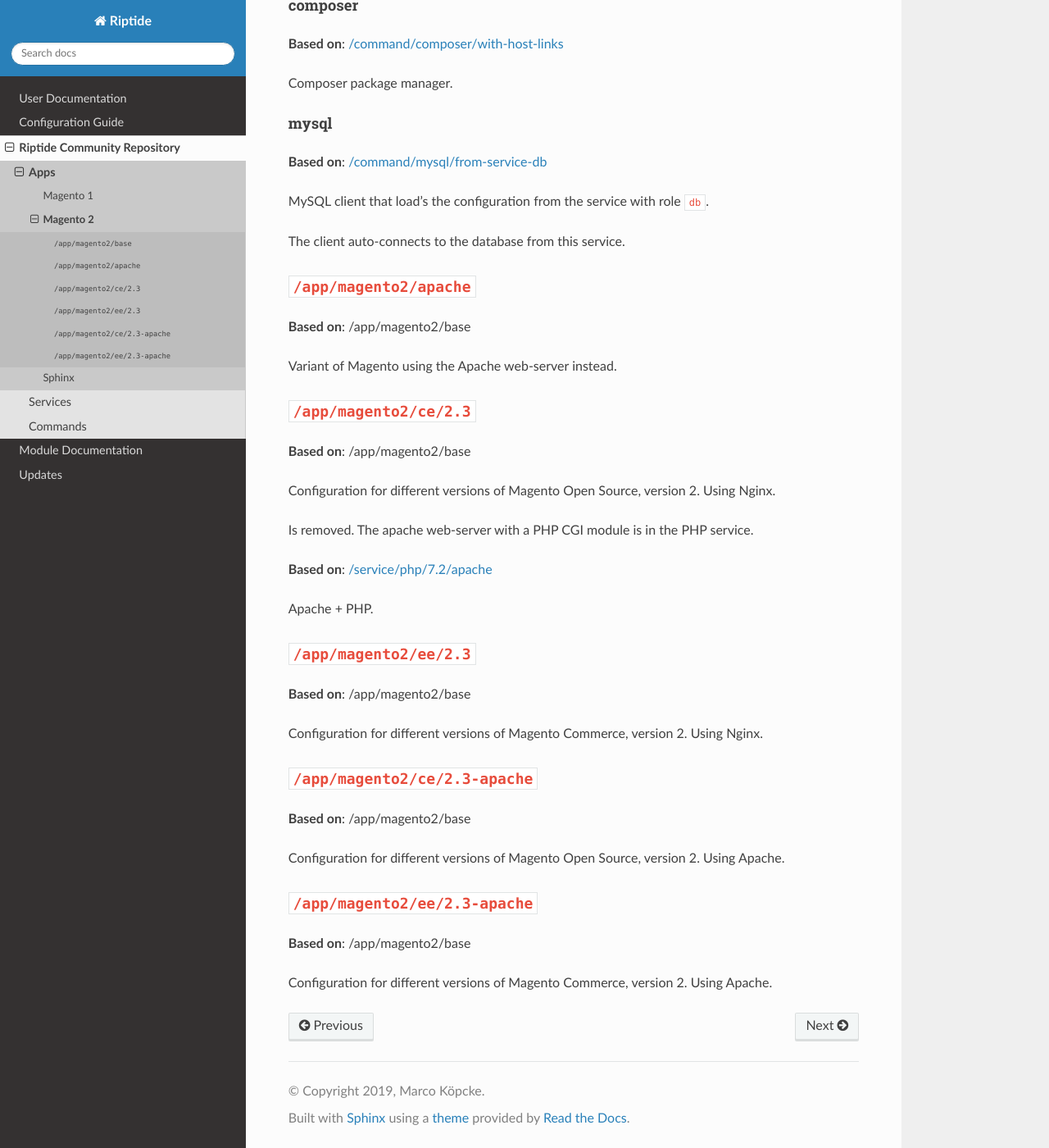
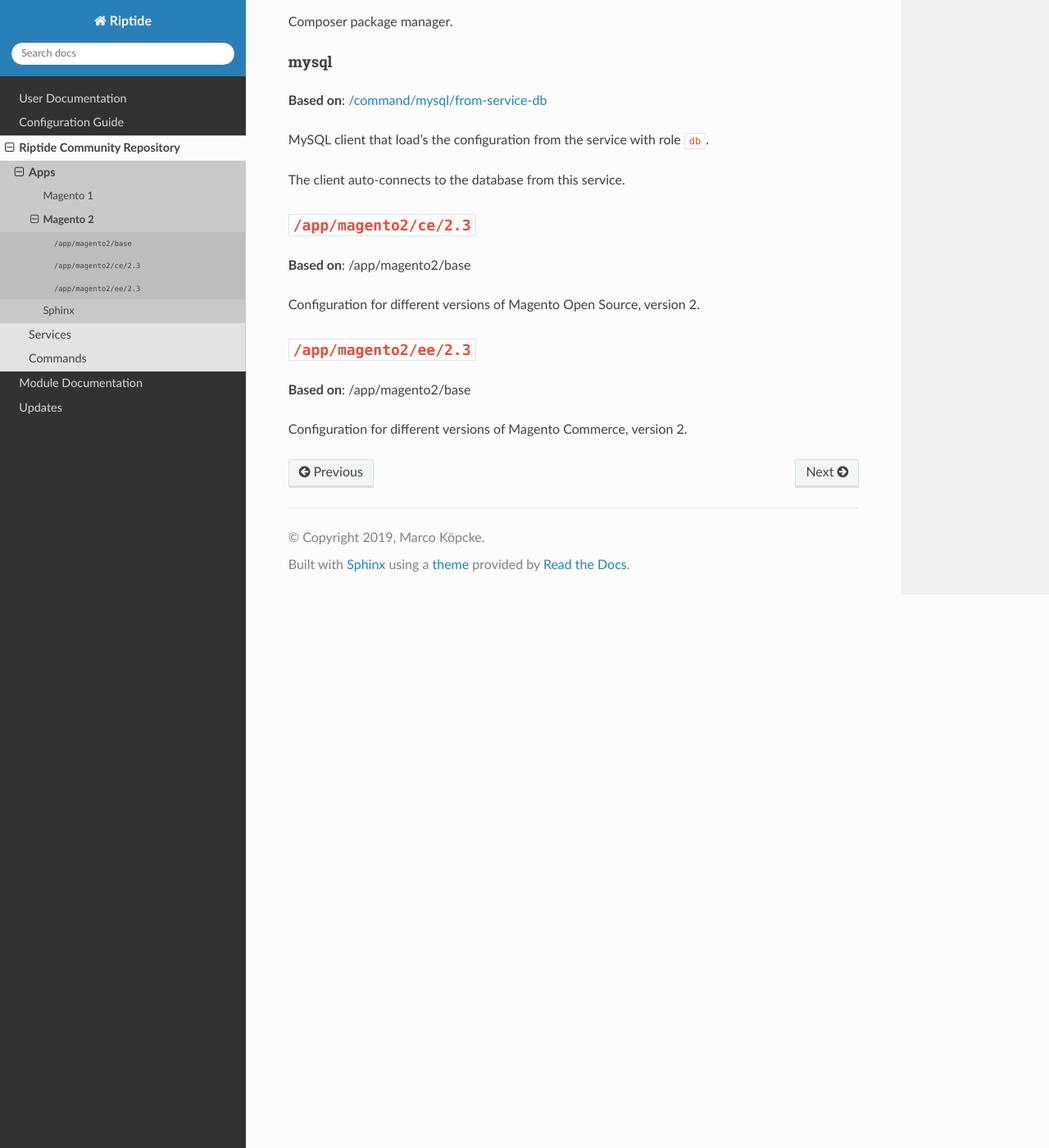
Before and after one commit to theCapypara/riptide-docs, a Sphinx documentation site: the page built from source/repo_docs/app/magento2.rst, in a window 1280 px wide and 1400 px high, scrolled down 4243 px. Shown: the whole window at 82% size. Built offline with Sphinx 7.4.7 and the Read the Docs theme 2.0.0, drawn with Linux system fonts in a browser that asks for light colours; formulas are drawn with MathJax 3; some of the changed text lies outside the part shown.

Commit message:
Riptide Repo documentation - Build for c6100178
URL: https://github.com/Parakoopa/riptide-repo/commit/c6100178aabcf2922c879fc7ffdbb8a5cc06c2e5

```diff
--- a/source/repo_docs/app/magento2.rst
+++ b/source/repo_docs/app/magento2.rst
@@ -7,7 +7,7 @@ Magento_ eCommerce platform, version 2.
 
 The Riptide app comes with Varnish, Redis, RabbitMQ and a mail catcher.
 
-Web server is based on Nginx. The "Apache" variants contain web servers based on Apache.
+Web server is based on Nginx.
 
 .. _Magento: https://magento.com/
 
@@ -19,7 +19,7 @@ Web server is based on Nginx. The "Apache" variants contain web servers based on
 ``/app/magento2/base``
 ----------------------
 
-Magento 2 base variant, using Nginx.
+Magento 2 base variant.
 
 Imports
 ~~~~~~~
@@ -222,51 +222,16 @@ MySQL client that load's the configuration from the service with role ``db``.
 
 The client auto-connects to the database from this service.
 
-``/app/magento2/apache``
-----------------------
-
-**Based on**: /app/magento2/base
-
-Variant of Magento using the Apache web-server instead.
-
-
 ``/app/magento2/ce/2.3``
 ------------------------
 
 **Based on**: /app/magento2/base
 
-Configuration for different versions of Magento Open Source, version 2. Using Nginx.
-
-www
-+++
-
-Is removed. The apache web-server with a PHP CGI module is in the PHP service.
-
-php
-+++
-
-**Based on**: `/service/php/7.2/apache <https://github.com/Parakoopa/riptide-repo/tree/master/service/php>`_
-
-Apache + PHP.
+Configuration for different versions of Magento Open Source, version 2.
 
 ``/app/magento2/ee/2.3``
 ------------------------
 
 **Based on**: /app/magento2/base
 
-Configuration for different versions of Magento Commerce, version 2. Using Nginx.
-
-
-``/app/magento2/ce/2.3-apache``
-------------------------
-
-**Based on**: /app/magento2/base
-
-Configuration for different versions of Magento Open Source, version 2. Using Apache.
-
-``/app/magento2/ee/2.3-apache``
-------------------------
-
-**Based on**: /app/magento2/base
-
-Configuration for different versions of Magento Commerce, version 2. Using Apache.
+Configuration for different versions of Magento Commerce, version 2.
```
Also changed, not shown: source/repo_docs/command/npm.rst (+7 -13 lines).
